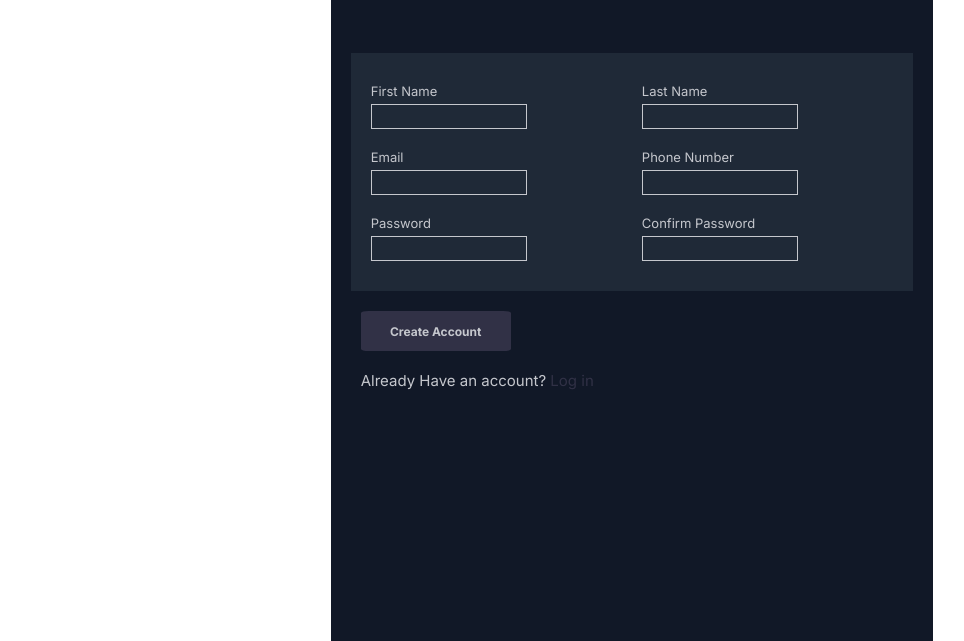
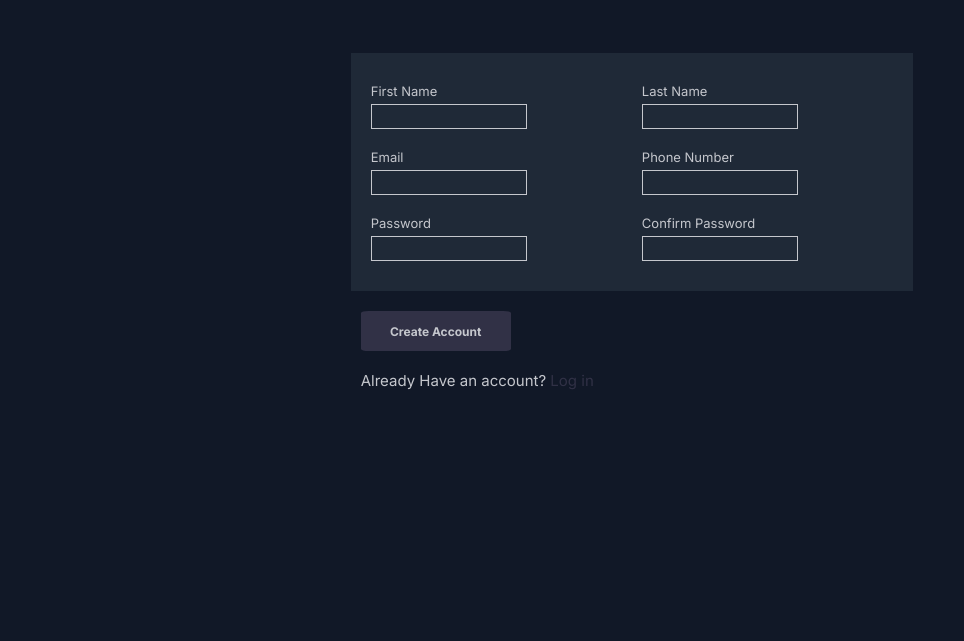
Before and after one commit to Yacine-27/signupForm, a plain HTML site: page index.html in a window 1280 px wide. Shown: the part 159-800 px from the top of the page, without its empty margins (219-1183 px from the left). Drawn offline with Linux system fonts and the light colour scheme.

Commit message:
fixed background

```diff
--- a/style.css
+++ b/style.css
@@ -28,6 +28,10 @@ input[type="number"] {
   font-optical-sizing: auto;
   font-style: normal;
   color: #c5c7cd;
+}
+
+html {
+  background-color: #111827;
 }
 
 body {
```
